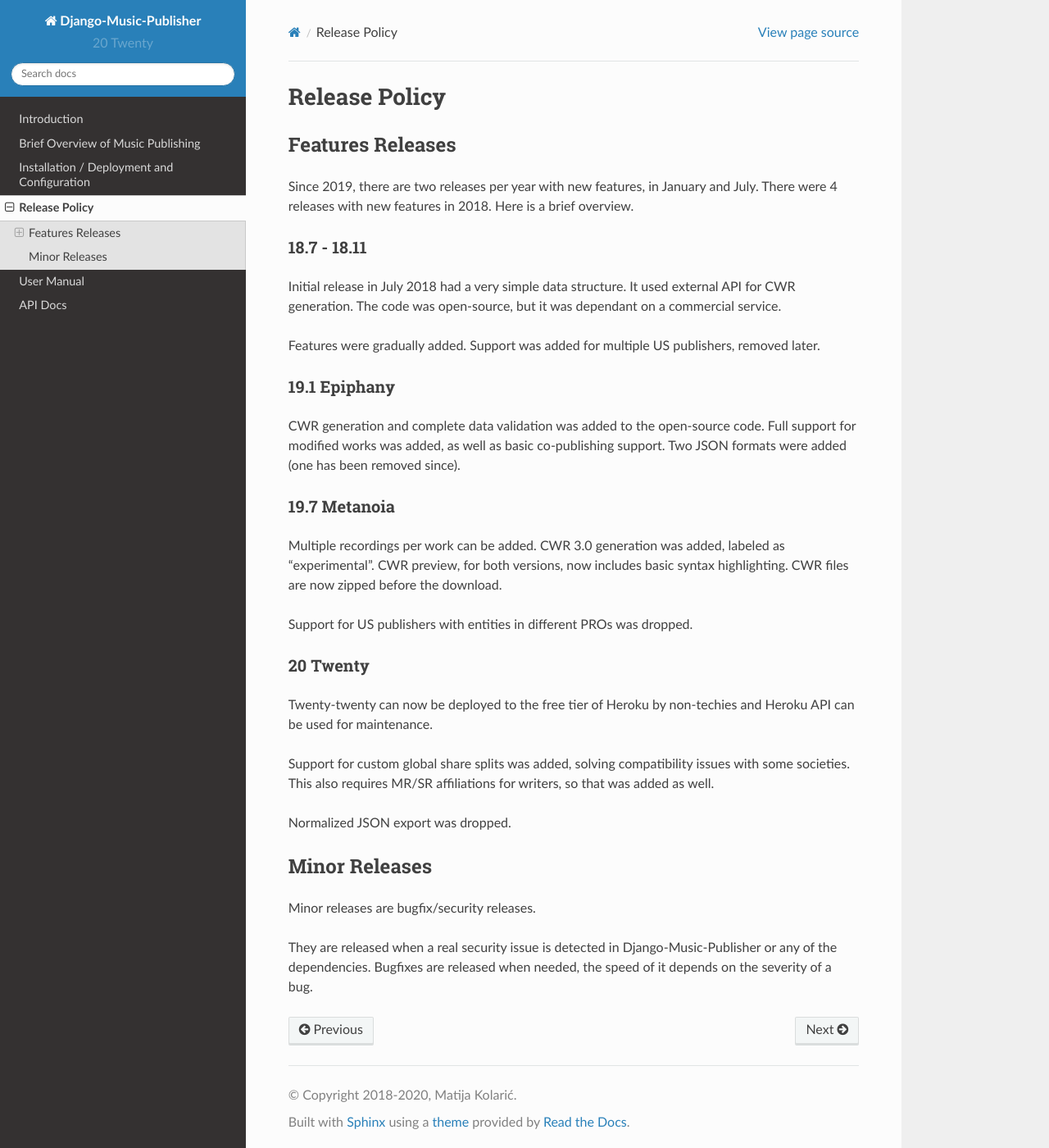
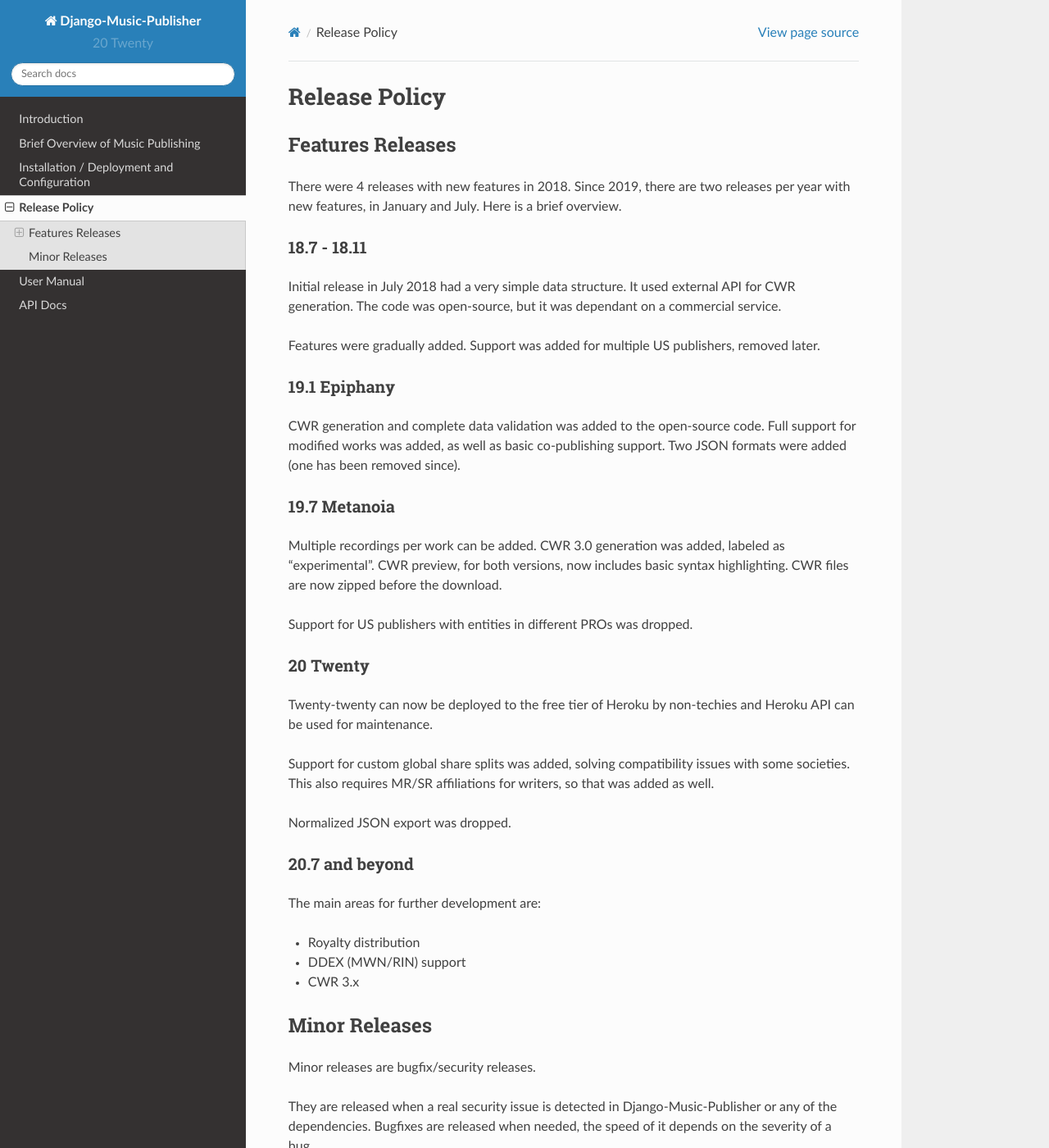
Before and after one commit to matijakolaric-com/django-music-publisher, a Sphinx documentation site: the page built from docs/releases.rst, in a window 1280 px wide and 1400 px high. Shown: the whole window at 82% size. Built offline with Sphinx 7.4.7 and the Read the Docs theme 2.0.0, drawn with Linux system fonts in a browser that asks for light colours.

Commit message:
Future features

```diff
--- a/docs/releases.rst
+++ b/docs/releases.rst
@@ -4,8 +4,8 @@
 Features Releases
 =================
 
-Since 2019, there are two releases per year with new features, in January and July.
-There were 4 releases with new features in 2018. Here is a brief overview.
+There were 4 releases with new features in 2018.
+Since 2019, there are two releases per year with new features, in January and July. Here is a brief overview.
 
 18.7 - 18.11
 ------------
@@ -41,6 +41,15 @@
 
 Normalized JSON export was dropped.
 
+20.7 and beyond
+---------------
+
+The main areas for further development are:
+
+* Royalty distribution
+* DDEX (MWN/RIN) support
+* CWR 3.x
+
 Minor Releases
 ==============
 
```
